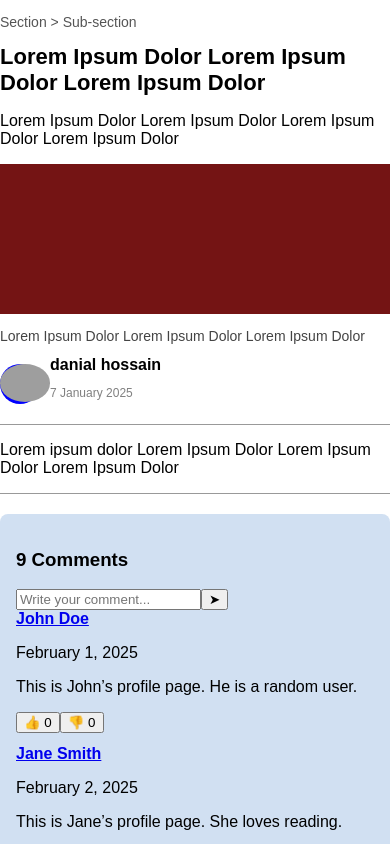
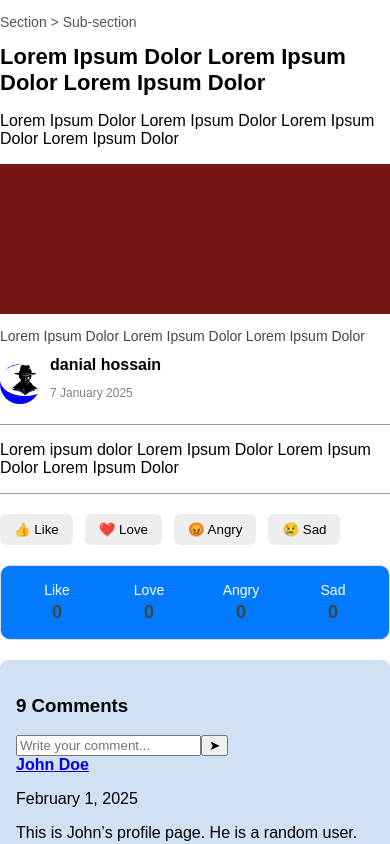
Before and after one commit to danial-hossain/assignment, a React (Create React App) app: page / in a window 390 px wide. Shown: the top 844 px of the page. Built offline with nearby package versions, Linux system fonts and the light colour scheme; grey boxes are pictures that could not be loaded.

Commit message:
we made reaction box responsive one time per click

```diff
--- a/src/Pages/Article/index.js
+++ b/src/Pages/Article/index.js
@@ -1,9 +1,19 @@
-import { useState } from "react";
-import { Link, useLocation } from "react-router-dom";
+import { useState } from "react"; //using useState ->for storing data
+import { Link, useLocation } from "react-router-dom"; // useLocation to find the route and any passed data
 import people from "../components/people/data";
-import "./style.css";
+//it imports something named people from the file data.js (inside components/people/).
+import "./style.css"; //for current page styling
+//people ->map ->jetate sob data stored
 
 const dummyComments = people.map((person, index) => ({
+  //people.map(...) → go through each person in the people array and make a new object for them.
+  //The result is a new array called dummyComments.
+
+  //id->comment number
+  //profile->visit profile
+  //data->comment data
+  //
+  //author ->name of person
   id: index + 1,
   author: person.name,
   profile: `/people/${person.id}`,
@@ -13,6 +23,7 @@ const dummyComments = people.map((person, index) => ({
     year: "numeric",
   }),
   text: person.bio,
+  //text-->actual comment that is shown here
   liked: null, // "like" | "dislike" | null
   likes: 0,
   dislikes: 0,
@@ -20,6 +31,8 @@ const dummyComments = people.map((person, index) => ({
 
 export default function ArticlePage() {
   const location = useLocation();
+  //Since  no pass of data in location.state, location ->checks location and data of that state
+  //React Router gives me undefined (the default data) is shown
   const { name, image, bio } = location.state || {
     name: "danial hossain",
     image: "/profile.jpg",
@@ -27,17 +40,29 @@ export default function ArticlePage() {
   };
 
   const [currentPage, setCurrentPage] = useState(1);
+  //Keeps track of which page of comments you are on. (Page 1, Page 2, etc.)
   const [newComment, setNewComment] = useState("");
+  // Stores the text while you are typing a new comment in the input box.
+  //currently no showing option available
   const [comments, setComments] = useState(dummyComments);
+  //Stores the list of all comments.
+ //Initially, it uses dummyComments (fake data from people).
 
   const commentsPerPage = 3;
+  //You show 3 comments per page.
+//Page 1 → Comment 1, 2, 3
+//Page 2 → Comment 4, 5, 6
+//Page 3 → Comment 7
   const startIdx = (currentPage - 1) * commentsPerPage;
   const currentComments = comments.slice(startIdx, startIdx + commentsPerPage);
   const totalPages = Math.ceil(comments.length / commentsPerPage);
 
   // ✅ Add comment
+  // 43 no line -> newComment for new comment storing
   const handleAddComment = () => {
     if (!newComment.trim()) return;
+    // If the box is empty → stop.
+
     const newEntry = {
       id: comments.length + 1,
       author: "You",
@@ -53,25 +78,35 @@ export default function ArticlePage() {
       dislikes: 0,
     };
     setComments([newEntry, ...comments]);
+    //Adds your new comment first, then the old ones.
     setNewComment("");
+    //So the text box becomes empty again.
     setCurrentPage(1);
+    //So you immediately see your new comment.
   };
 
   // ✅ Like/Dislike toggle logic
   const handleLikeDislike = (id, type) => {
+    //👉 It controls the 👍 Like and 👎 Dislike buttons for each comment.
     setComments((prev) =>
       prev.map((c) => {
         if (c.id !== id) return c;
-
+         //👉 If this is not the clicked comment → leave it unchanged.
         // already liked/disliked
         if (c.liked === type) return c;
 
+       // 👉 Example: You already liked it, and click 👍 again → do nothing.
+
         if (type === "like") {
+          //If you clicked 👍 (like)
           return {
             ...c,
             liked: "like",
+            //Mark as "like"
             likes: c.likes + 1,
+            //Increase likes count by 1
             dislikes: c.liked === "dislike" ? c.dislikes - 1 : c.dislikes,
+            //If it was 👎 before, remove one from dislikes
           };
         } else {
           return {
@@ -79,15 +114,58 @@ export default function ArticlePage() {
             liked: "dislike",
             dislikes: c.dislikes + 1,
             likes: c.liked === "like" ? c.likes - 1 : c.likes,
+            //Increase dislikes count by 1
+           //If it was 👍 before, remove one from likes
           };
         }
       })
     );
   };
 
+  // ✅ Reactions (article level, not per comment)
+  //reactions → stores the total counts (like = 0, love = 0, etc.).
+//userReaction → remembers what this user picked (or null if none)
+
+  const [reactions, setReactions] = useState({
+    like: 0,
+    love: 0,
+    angry: 0,
+    sad: 0,
+  });
+  const [userReaction, setUserReaction] = useState(null);
+  // Stores the current user’s chosen reaction
+
+  const handleReaction = (type) => {
+    setReactions((prev) => {
+      let updated = { ...prev };
+
+      // 👉 If user clicked the same reaction again → remove it (neutral)
+      if (userReaction === type) {
+        updated[type] = Math.max(0, updated[type] - 1);
+        setUserReaction(null);
+        return updated;
+      }
+
+      // 👉 If switching from one reaction to another
+      if (userReaction) {
+        updated[userReaction] = Math.max(0, updated[userReaction] - 1);
+      }
+
+      // 👉 Add new reaction
+      updated[type] = updated[type] + 1;
+      setUserReaction(type);
+//If you click the same reaction again → it’s removed (goes back to neutral).
+//If you switch reactions → old one goes down by 1, new one goes up by 1.
+//So at most one reaction is active per user.
+      return updated;
+    });
+  };
+
   return (
     <div className="article-container">
       <p className="breadcrumb">Section &gt; Sub-section</p>
+
+      {/* just a placeholder text now → Section > Sub-section */}
 
       <h1 className="article-title">
         Lorem Ipsum Dolor Lorem Ipsum Dolor Lorem Ipsum Dolor
@@ -107,6 +185,16 @@ export default function ArticlePage() {
       <div className="author-box">
         <div className="author-avatar">
           <img src={image} alt={name} style={{ width: 50, borderRadius: "50%" }} />
+          { /*from 37th line we used the default image as there is no data passed  */}
+
+          { /*<Link> → React Router component (works like <a> but no page refresh).
+        to="/author" → when clicked, it will navigate to the /author route (your Profile page)
+        state={{ name, image, bio }} → passes data (name, image, bio) to that new page.
+        If not passed, your Profile page shows default values.
+        /author -> is located ad App.js
+        That means  whenever the browser goes to /author, React Router will render the Profile component.
+
+        */}
         </div>
         <div>
           <Link
@@ -128,11 +216,59 @@ export default function ArticlePage() {
 
       <div className="decorative-line"></div>
 
+      {/* ✅ Reaction buttons + Box */}
+      <div className="reaction-buttons">
+        <button
+          onClick={() => handleReaction("like")}
+          className={userReaction === "like" ? "active" : ""}
+        >
+          👍 Like
+        </button>
+        <button
+          onClick={() => handleReaction("love")}
+          className={userReaction === "love" ? "active" : ""}
+        >
+          ❤️ Love
+        </button>
+        <button
+          onClick={() => handleReaction("angry")}
+          className={userReaction === "angry" ? "active" : ""}
+        >
+          😡 Angry
+        </button>
+        <button
+          onClick={() => handleReaction("sad")}
+          className={userReaction === "sad" ? "active" : ""}
+        >
+          😢 Sad
+        </button>
+      </div>
+
+      <div className="reaction-box">
+        {Object.entries(reactions).map(([key, value]) => (
+          <div
+            key={key}
+            className={`reaction-item ${userReaction === key ? "active" : ""}`}
+          >
+            <span className="reaction-label">
+              {key.charAt(0).toUpperCase() + key.slice(1)}
+            </span>
+            <span className="reaction-percent">{value}</span>
+          </div>
+        ))}
+      </div>
+
       {/* ✅ Comments */}
       <div className="comments-box">
         <h3>{comments.length} Comments</h3>
 
         <div className="comment-input">
+        { /* the input box + button to add a new comment. */}
+          { /* value {newComment} hatever you type shows up from the state newComment. (Controlled input
+            onChange={(e) => setNewComment(e.target.value)} → updates the state newComment as you type
+            onKeyDown={(e) => e.key === "Enter" && handleAddComment()} → if you press Enter,
+             it calls handleAddComment() and adds the comment.
+            */}
           <input
             type="text"
             placeholder="Write your comment..."
@@ -142,6 +278,19 @@ export default function ArticlePage() {
           />
           <button onClick={handleAddComment}>➤</button>
         </div>
+
+        { /*   {currentComments.map((c) => (
+          👉 Loops through all the comments for the current page (currentComments) and shows them.
+          {c.profile ?
+          👉 If the comment has a profile link → make the author’s name clickable.
+            👉 Otherwise → just show the name as plain text.
+
+           <p className="comment-date">{c.date}</p>
+          <p className="comment-text">{c.text}</p>
+         👉 Shows when the comment was posted and what was written
+
+          */}
+
 
         {currentComments.map((c) => (
           <div key={c.id} className="comment">
@@ -155,7 +304,9 @@ export default function ArticlePage() {
             <p className="comment-date">{c.date}</p>
             <p className="comment-text">{c.text}</p>
 
-            {/* ✅ Only Like & Dislike */}
+            {/* ✅ Only Like & Dislike
+            handleLike Dislike logic ->89 line
+            */}
             <div className="comment-actions">
               <button
                 onClick={() => handleLikeDislike(c.id, "like")}
@@ -174,6 +325,14 @@ export default function ArticlePage() {
         ))}
 
         {/* Pagination */}
+          { /*
+        Array.from({ length: totalPages })
+        Creates an array with numbers = number of pages.
+        Example: if totalPages = 3 → [0, 1, 2].
+        Displays page number → {i + 1}.
+        When clicked → calls setCurrentPage(i + 1) to load that page’s comments.
+
+        */}
         <div className="pagination">
           {Array.from({ length: totalPages }, (_, i) => (
             <button
--- a/src/Pages/Article/style.css
+++ b/src/Pages/Article/style.css
@@ -141,3 +141,81 @@
     color: white;
     border-color: #0d6efd;
   }
+  /* ✅ Reaction box styles */
+.reaction-box {
+  display: grid;
+  grid-template-columns: repeat(4, 1fr); /* 4 columns: Like, Love, Angry, Sad */
+  gap: 12px;
+  margin: 20px 0;
+  padding: 16px;
+  border: 1px solid #ddd;
+  border-radius: 10px;
+  background: #f9f9f9;
+  text-align: center;
+}
+
+.reaction-item {
+  display: flex;
+  flex-direction: column;
+  align-items: center;
+  font-weight: 500;
+}
+
+.reaction-label {
+  font-size: 14px;
+  margin-bottom: 4px;
+}
+
+.reaction-percent {
+  font-size: 16px;
+  font-weight: bold;
+  color: #444;
+}
+/* ✅ Reaction buttons */
+.reaction-buttons {
+  display: flex;
+  gap: 12px;
+  margin: 20px 0;
+}
+
+.reaction-buttons button {
+  padding: 8px 14px;
+  border: none;
+  border-radius: 6px;
+  background: #eee;
+  cursor: pointer;
+  transition: 0.2s;
+}
+
+.reaction-buttons button:hover {
+  background: #ddd;
+}
+
+/* ✅ Reaction box */
+.reaction-box {
+  display: grid;
+  grid-template-columns: repeat(4, 1fr);
+  gap: 12px;
+  margin: 10px 0 20px;
+  padding: 16px;
+  border-radius: 10px;
+  background: #007bff; /* 🔵 Blue box */
+  color: white;
+  text-align: center;
+}
+
+.reaction-item {
+  display: flex;
+  flex-direction: column;
+  align-items: center;
+}
+
+.reaction-label {
+  font-size: 14px;
+  margin-bottom: 4px;
+}
+
+.reaction-percent {
+  font-size: 18px;
+  font-weight: bold;
+}
```
Also changed, not shown: src/Pages/Author/profile.js (+8 -0 lines), public/profile.jpg (added).
